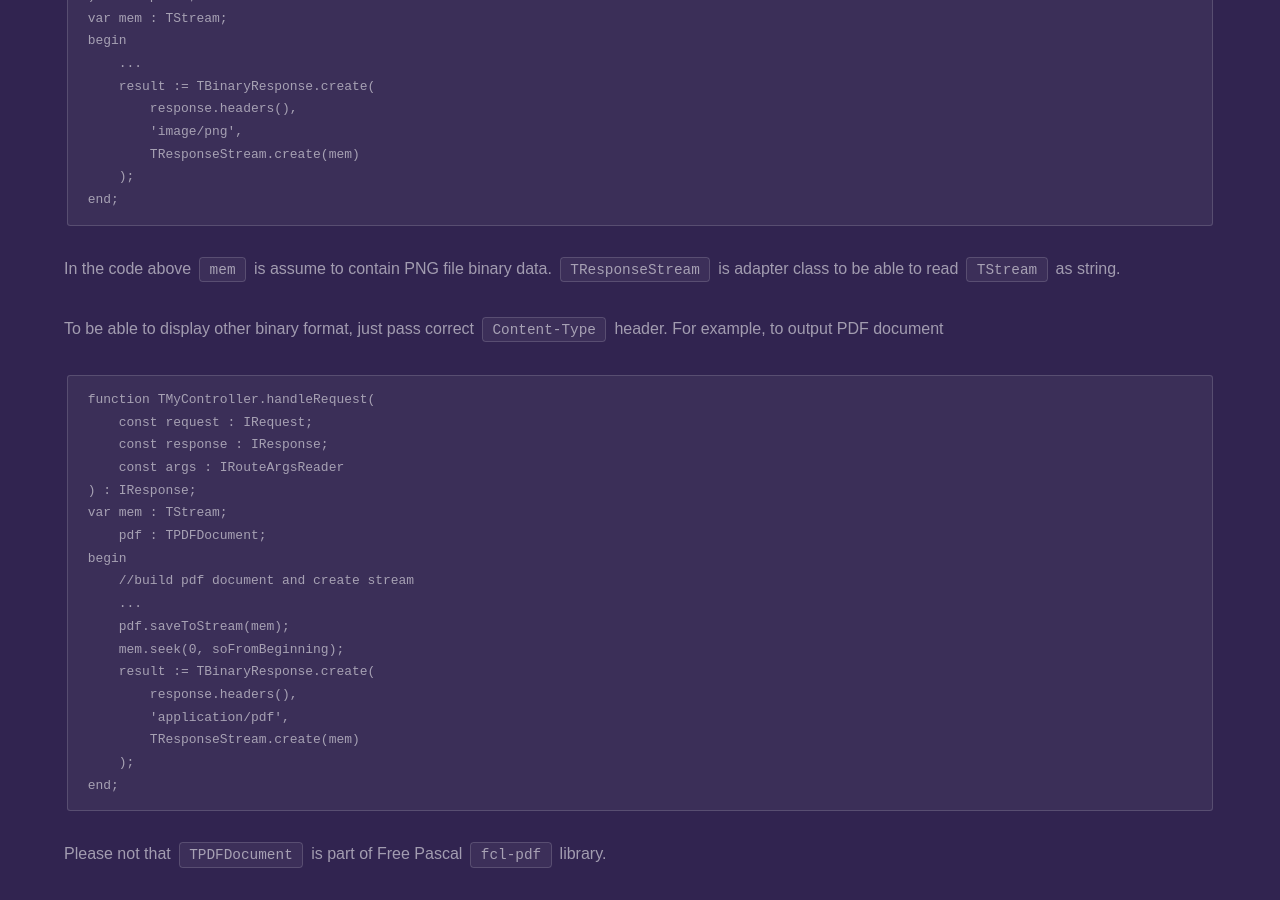
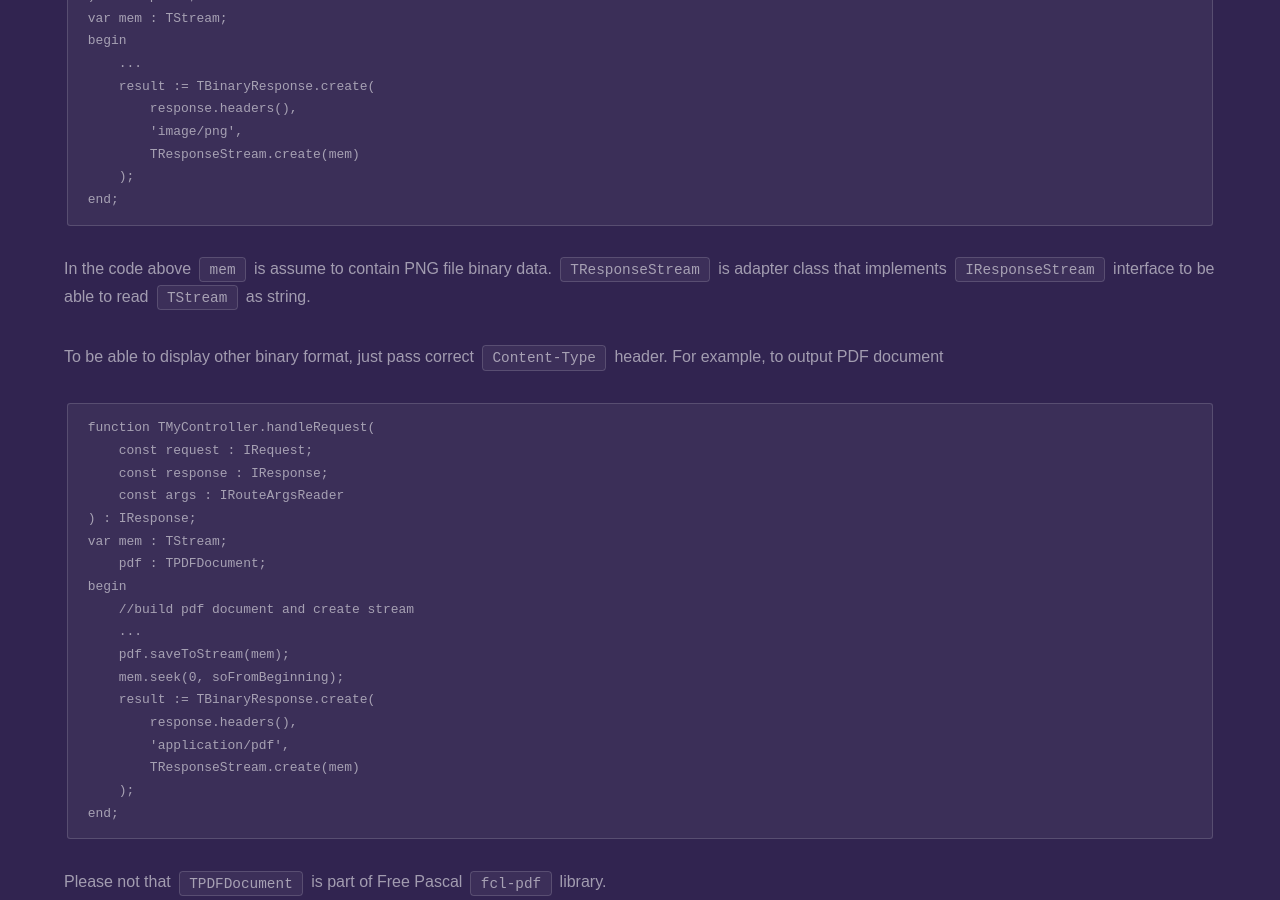
Before and after one commit to fanoframework/fanoframework.github.io, a Jekyll site: the page built from working-with-response/index.md, in a window 1280 px wide and 900 px high, scrolled down 3805 px. Built offline with Jekyll 4.4.1, drawn with Linux system fonts in a browser that asks for light colours; our own code applies the rules of GitHub Pages for plain Markdown files.

Commit message:
improve content about response

````diff
--- a/working-with-response/index.md
+++ b/working-with-response/index.md
@@ -159,7 +159,7 @@ begin
 end;
 ```
 
-In the code above `mem` is assume to contain PNG file binary data. `TResponseStream` is adapter class to be able to read `TStream` as string.
+In the code above `mem` is assume to contain PNG file binary data. `TResponseStream` is adapter class that implements `IResponseStream` interface to be able to read `TStream` as string.
 
 To be able to display other binary format, just pass correct `Content-Type` header. For example, to output PDF document
 
````
